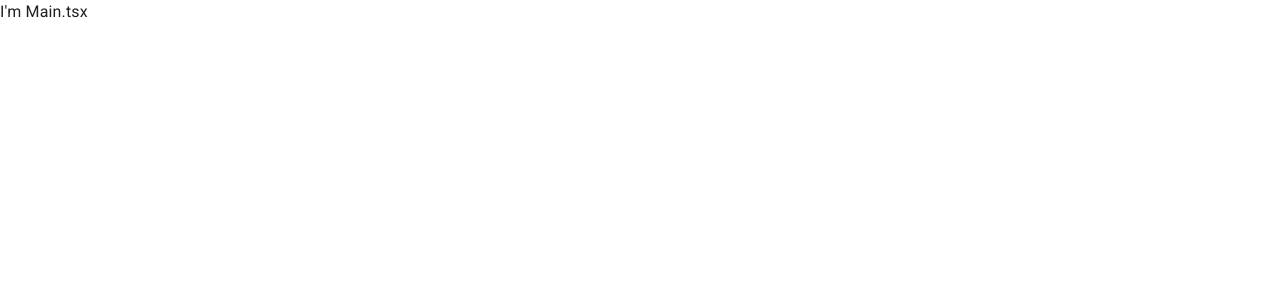
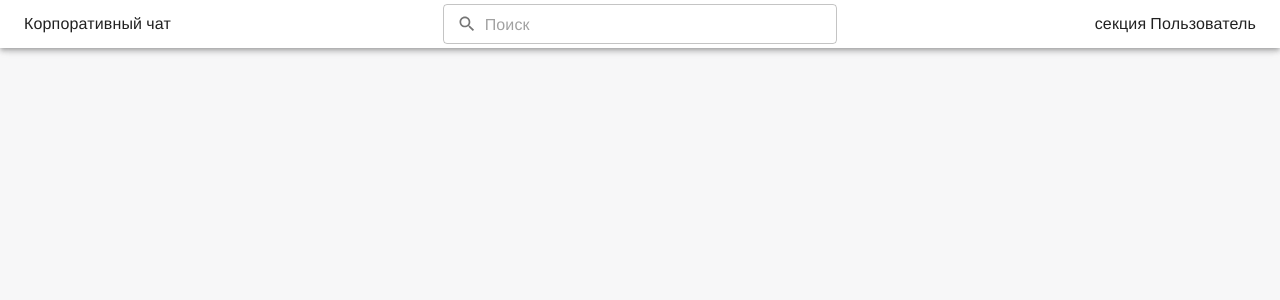
Before and after one commit to DmitryLudin/corporate-messenger-web-client, a React (Create React App) app: page / in a window 1280 px wide. Shown: the top 300 px of the page. Built offline with nearby package versions, Linux system fonts and the light colour scheme; a web font is replaced by a local one.

Commit message:
feat: добавил шапку

```diff
--- a/src/app.tsx
+++ b/src/app.tsx
@@ -1,21 +1,17 @@
-import { CssBaseline, ThemeProvider } from '@mui/material';
-import { ColorModeContext } from 'contexts/color-mode.context';
-import { useThemeColorMode } from 'hooks/use-theme-color-mode.hook';
+import { Box } from '@mui/material';
+import { Header } from 'modules/header';
 import React from 'react';
-import { RouterProvider } from 'react-router-dom';
-import { router } from 'routes';
 
-function App() {
-  const { colorMode, theme, toggleColorMode } = useThemeColorMode();
+const appLayoutStyles = {
+  display: 'flex',
+  flexDirection: 'column',
+  minHeight: '100vh',
+};
 
+export function App() {
   return (
-    <ColorModeContext.Provider value={{ colorMode, toggleColorMode }}>
-      <ThemeProvider theme={theme}>
-        <CssBaseline />
-        <RouterProvider router={router} />
-      </ThemeProvider>
-    </ColorModeContext.Provider>
+    <Box sx={appLayoutStyles}>
+      <Header />
+    </Box>
   );
 }
-
-export default App;
--- a/src/index.tsx
+++ b/src/index.tsx
@@ -1,4 +1,4 @@
-import App from './app';
+import { Main } from 'main';
 import React from 'react';
 import ReactDOM from 'react-dom/client';
 import reportWebVitals from './reportWebVitals';
@@ -15,7 +15,7 @@ const root = ReactDOM.createRoot(
 );
 root.render(
   <React.StrictMode>
-    <App />
+    <Main />
   </React.StrictMode>
 );
 
--- a/src/main.tsx
+++ b/src/main.tsx
@@ -1,6 +1,19 @@
-import { Typography } from '@mui/material';
+import { CssBaseline, ThemeProvider } from '@mui/material';
+import { ColorModeContext } from 'contexts/color-mode.context';
+import { useThemeColorMode } from 'hooks/use-theme-color-mode.hook';
 import React from 'react';
+import { RouterProvider } from 'react-router-dom';
+import { router } from 'routes';
 
 export function Main() {
-  return <Typography>I'm Main.tsx</Typography>;
+  const { colorMode, theme, toggleColorMode } = useThemeColorMode();
+
+  return (
+    <ColorModeContext.Provider value={{ colorMode, toggleColorMode }}>
+      <ThemeProvider theme={theme}>
+        <CssBaseline />
+        <RouterProvider router={router} />
+      </ThemeProvider>
+    </ColorModeContext.Provider>
+  );
 }
--- /dev/null
+++ b/src/modules/header/index.tsx
@@ -0,0 +1,41 @@
+import {
+  AppBar,
+  InputAdornment,
+  TextField,
+  Toolbar,
+  Typography,
+} from '@mui/material';
+import SearchIcon from '@mui/icons-material/Search';
+import Grid from '@mui/material/Unstable_Grid2';
+
+export function Header() {
+  return (
+    <AppBar color="inherit">
+      <Toolbar variant="dense">
+        <Grid sx={{ flexGrow: 1 }} container spacing={3} alignItems="center">
+          <Grid xs>
+            <Typography>Корпоративный чат</Typography>
+          </Grid>
+          <Grid xs={4} display="flex" justifyContent="center">
+            <TextField
+              fullWidth
+              size="small"
+              variant="outlined"
+              placeholder="Поиск"
+              InputProps={{
+                startAdornment: (
+                  <InputAdornment position="start">
+                    <SearchIcon fontSize="small" />
+                  </InputAdornment>
+                ),
+              }}
+            />
+          </Grid>
+          <Grid xs display="flex" justifyContent="end">
+            <Typography>секция Пользователь</Typography>
+          </Grid>
+        </Grid>
+      </Toolbar>
+    </AppBar>
+  );
+}
--- a/src/routes.tsx
+++ b/src/routes.tsx
@@ -1,9 +1,9 @@
-import { Main } from 'main';
+import { App } from 'app';
 import { createBrowserRouter } from 'react-router-dom';
 
 export const router = createBrowserRouter([
   {
     path: '/',
-    element: <Main />,
+    element: <App />,
   },
 ]);
--- a/src/theme.ts
+++ b/src/theme.ts
@@ -3,12 +3,13 @@ import { ThemeOptions } from '@mui/material/styles';
 export const lightThemeOptions: ThemeOptions = {
   palette: {
     mode: 'light',
-    // background: {
-    //   default: '#f7f7f8',
-    //   paper: '#fff',
-    // },
+    background: {
+      default: '#f7f7f8',
+      paper: '#fff',
+    },
     primary: {
-      main: '#7f42e1',
+      main: '#7558e0',
+      contrastText: '#fff',
     },
     secondary: {
       main: '#e142a4',
@@ -19,12 +20,12 @@ export const lightThemeOptions: ThemeOptions = {
 export const darkThemeOptions: ThemeOptions = {
   palette: {
     mode: 'dark',
-    // background: {
-    //   default: '#0e0e0f',
-    //   paper: '#18181a',
-    // },
+    background: {
+      default: '#0e0e0f',
+      paper: '#18181a',
+    },
     primary: {
-      main: '#7f42e1',
+      main: '#7558e0',
     },
     secondary: {
       main: '#e142a4',
```
